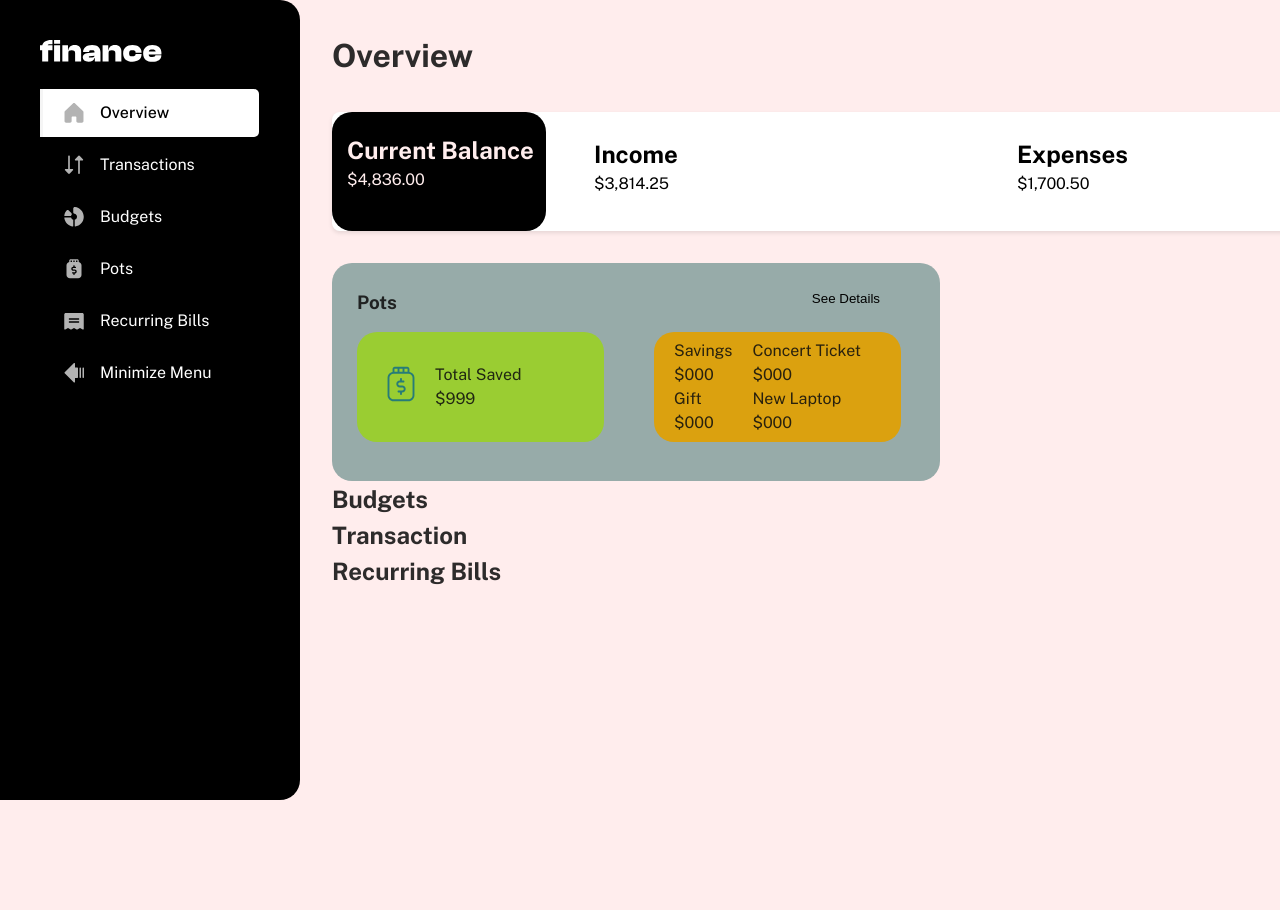
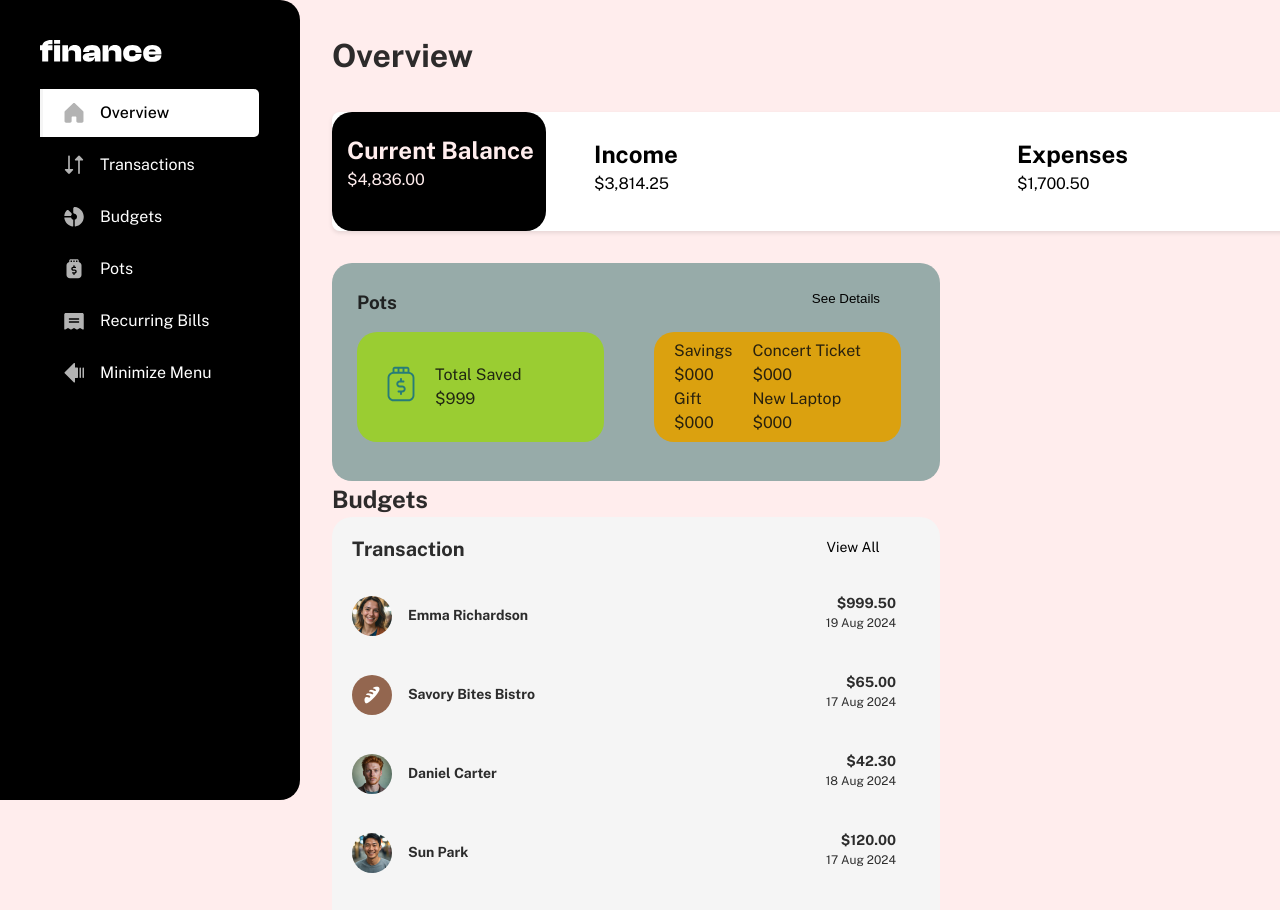
Before and after one commit to AubreyMartin/Personal-Finance-App, a React (Vite) app: page / in a window 1280 px wide. Shown: the top 910 px of the page. Before the commit the page ends 864 px from the top, so only its background shows below. Built offline with nearby package versions, Linux system fonts and the light colour scheme.

Commit message:
Transaction card components data

```diff
--- a/src/app.css
+++ b/src/app.css
@@ -140,20 +140,16 @@
 .sidebar-nav-link {
   width: 100%;
   padding: 0.75rem 1.5rem;
-
   display: flex;
   align-items: center;
   gap: 1rem;
-
   background: none;
   border: none;
   cursor: pointer;
-
   color: #fff;
   text-decoration: none;
   font: inherit;
   text-align: left;
-
   position: relative;
   transition: background-color 0.2s, color 0.2s;
 }
@@ -221,10 +217,8 @@
   margin: 32px 0;
   width: 1060px;
   height: 119px;
-
   display: flex;
   gap: 24px;
-
   background: #fff;
   border-radius: 8px;
   box-shadow: 0 2px 4px rgba(0, 0, 0, 0.1);
@@ -244,10 +238,8 @@
 .overview-card .displayExp {
   width: 399px;
   height: 119px;
-
   padding: 24px;
   border-radius: 20px;
-
   background: #fff;
   color: #000;
 }
@@ -325,3 +317,68 @@
   border-radius: 20px;
   padding: 20px;
 }
+
+.overview .overview-transaction {
+  width: 608px;
+  height: 519px;
+  background-color: whitesmoke;
+  border-radius: 20px;
+  padding: 20px;
+}
+.overview .overview-transaction .overview-transaction-line1 {
+  width: 544px;
+  height: 24px;
+  background-color: ;
+  display: flex;
+  grid-column: span;
+  gap: 350px;
+  padding: 0px 0px 0px 0px;
+}
+
+.overview .overview-transaction .view-all {
+  background-color: transparent;
+  border: #000;
+  width: 77px;
+  height: 21px;
+}
+
+.overview .overview-transaction .overview-transaction-line2 {
+  width: 544px;
+  height: 47px;
+  background-color: whitesmoke;
+  display: flex;
+  grid-column: span;
+  gap: 0px;
+  text-align: end;
+  margin-top: 32px;
+  border: 5ch blue;
+}
+
+.overview .overview-transaction .overview-transaction-line2 .section1 {
+  display: flex;
+  grid-column: span;
+  gap: 16px;
+  text-align: center;
+  padding: 0px;
+  width: 474px;
+  height: 40px;
+  align-items: center;
+}
+
+.overview .overview-transaction .overview-transaction-line2 .section1 .dp {
+  width: 40px;
+  height: 40px;
+  border-radius: 20px;
+  padding: px;
+  display: flex;
+  margin-top: 5px;
+}
+
+.overview .overview-transaction .overview-transaction-line2 .section1 .label {
+  text-align: center;
+  padding: 5px 0px 0px 0px;
+}
+.overview .overview-transaction .overview-transaction-line2 .section2 {
+  width: 71px;
+  height: 47px;
+}
--- a/src/pages/Overview.tsx
+++ b/src/pages/Overview.tsx
@@ -68,8 +68,90 @@ function Overview() {
         <div>
           <h2>Budgets</h2>
         </div>
-        <div>
-          <h2>Transaction</h2>
+
+        <div className="overview-transaction">
+          <div>
+            <div className="overview-transaction-line1">
+              <p className="  text-preset-2"> Transaction </p>
+
+              <button className="view-all text-preset-4">View All</button>
+            </div>
+
+            <div className="overview-transaction-line2">
+              <div className="section1">
+                <img
+                  src="starter-code/assets/images/avatars/emma-richardson.jpg"
+                  alt=""
+                  className="dp"
+                />{" "}
+                <p className="label text-preset-4-bold">Emma Richardson </p>
+              </div>
+              <div className="section2">
+                <p className="amount text-preset-4-bold"> $999.50</p>
+                <p className="dates  text-preset-5">19 Aug 2024</p>
+              </div>
+            </div>
+            <div className="overview-transaction-line2">
+              <div className="section1">
+                <img
+                  src="starter-code/assets/images/avatars/Savory-Bites-Bistro.jpg"
+                  alt=""
+                  className="dp"
+                />{" "}
+                <p className="label text-preset-4-bold">Savory Bites Bistro </p>
+              </div>
+              <div className="section2">
+                <p className="amount text-preset-4-bold"> $65.00</p>
+                <p className="dates  text-preset-5">17 Aug 2024</p>
+              </div>
+            </div>
+            <div className="overview-transaction-line2">
+              <div className="section1">
+                <img
+                  src="starter-code/assets/images/avatars/Daniel-Carter.jpg"
+                  alt=""
+                  className="dp"
+                />{" "}
+                <p className="label text-preset-4-bold">Daniel Carter </p>
+              </div>
+              <div className="section2">
+                <p className="amount text-preset-4-bold"> $42.30</p>
+                <p className="dates  text-preset-5">18 Aug 2024</p>
+              </div>
+            </div>
+            <div className="overview-transaction-line2">
+              <div className="section1">
+                <img
+                  src="starter-code/assets/images/avatars/Sun-Park.jpg"
+                  alt=""
+                  className="dp"
+                />{" "}
+                <p className="label text-preset-4-bold">Sun Park </p>
+              </div>
+              <div className="section2">
+                <p className="amount text-preset-4-bold"> $120.00</p>
+                <p className="dates  text-preset-5">17 Aug 2024</p>
+              </div>
+            </div>
+            <div className="overview-transaction-line2">
+              <div className="section1">
+                <img
+                  src="starter-code/assets/images/avatars/Urban-Services-Hub.jpg"
+                  alt=""
+                  className="dp"
+                />{" "}
+                <p className="label text-preset-4-bold">Urban Services Hub </p>
+              </div>
+              <div className="section2">
+                <p className="amount text-preset-4-bold"> $65.00</p>
+                <p className="dates  text-preset-5">17 Aug 2024</p>
+              </div>
+            </div>
+          </div>
+
+          <div>
+            <div></div>
+          </div>
         </div>
         <div>
           <h2>Recurring Bills</h2>
```
